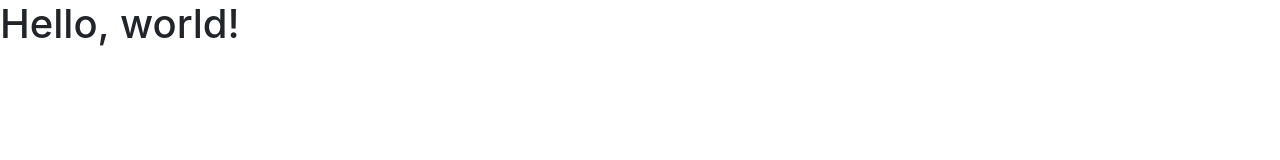
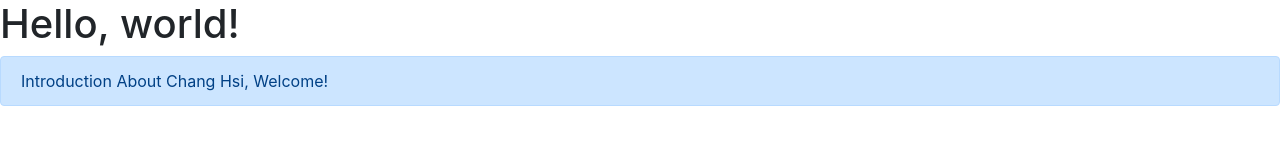
Before and after one commit to o84118317/03_JavaScript_Practice, a plain HTML site: page index.html in a window 1280 px wide. Drawn offline with nearby package versions, Linux system fonts and the light colour scheme.

Commit message:
add alert about me

```diff
--- a/index.html
+++ b/index.html
@@ -1,11 +1,11 @@
 <!doctype html>
 <html lang="en">
   <head>
-    <!-- Required meta tags -->
+
     <meta charset="utf-8">
     <meta name="viewport" content="width=device-width, initial-scale=1, shrink-to-fit=no">
 
-    <!-- Bootstrap CSS -->
+
     <link rel="stylesheet" href="https://maxcdn.bootstrapcdn.com/bootstrap/4.0.0/css/bootstrap.min.css" integrity="sha384-Gn5384xqQ1aoWXA+058RXPxPg6fy4IWvTNh0E263XmFcJlSAwiGgFAW/dAiS6JXm" crossorigin="anonymous">
 
     <title>Hello, world!</title>
@@ -13,8 +13,11 @@
   <body>
     <h1>Hello, world!</h1>
 
-    <!-- Optional JavaScript -->
-    <!-- jQuery first, then Popper.js, then Bootstrap JS -->
+
+
+    <div class="alert alert-primary" role="alert">
+      Introduction About Chang Hsi, Welcome!
+    </div>
     <script src="https://code.jquery.com/jquery-3.2.1.slim.min.js" integrity="sha384-KJ3o2DKtIkvYIK3UENzmM7KCkRr/rE9/Qpg6aAZGJwFDMVNA/GpGFF93hXpG5KkN" crossorigin="anonymous"></script>
     <script src="https://cdnjs.cloudflare.com/ajax/libs/popper.js/1.12.9/umd/popper.min.js" integrity="sha384-ApNbgh9B+Y1QKtv3Rn7W3mgPxhU9K/ScQsAP7hUibX39j7fakFPskvXusvfa0b4Q" crossorigin="anonymous"></script>
     <script src="https://maxcdn.bootstrapcdn.com/bootstrap/4.0.0/js/bootstrap.min.js" integrity="sha384-JZR6Spejh4U02d8jOt6vLEHfe/JQGiRRSQQxSfFWpi1MquVdAyjUar5+76PVCmYl" crossorigin="anonymous"></script>
```
